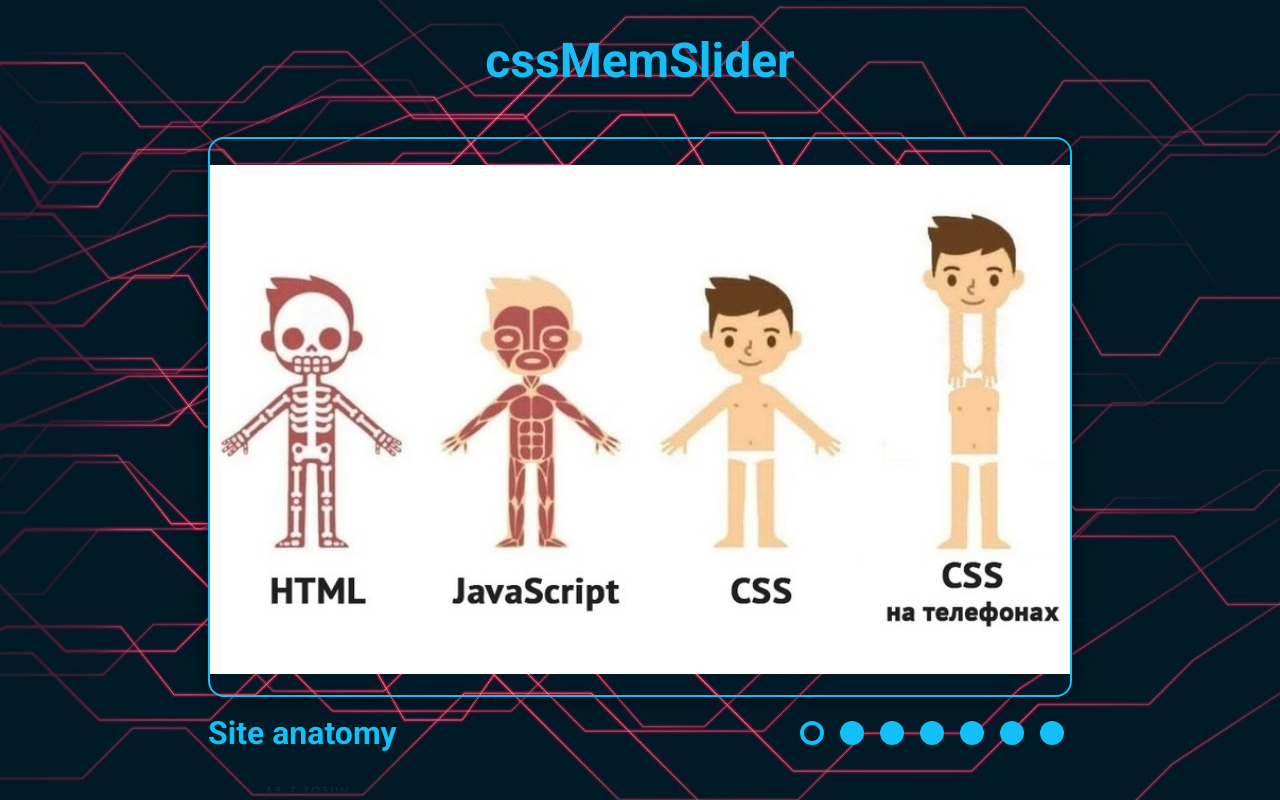
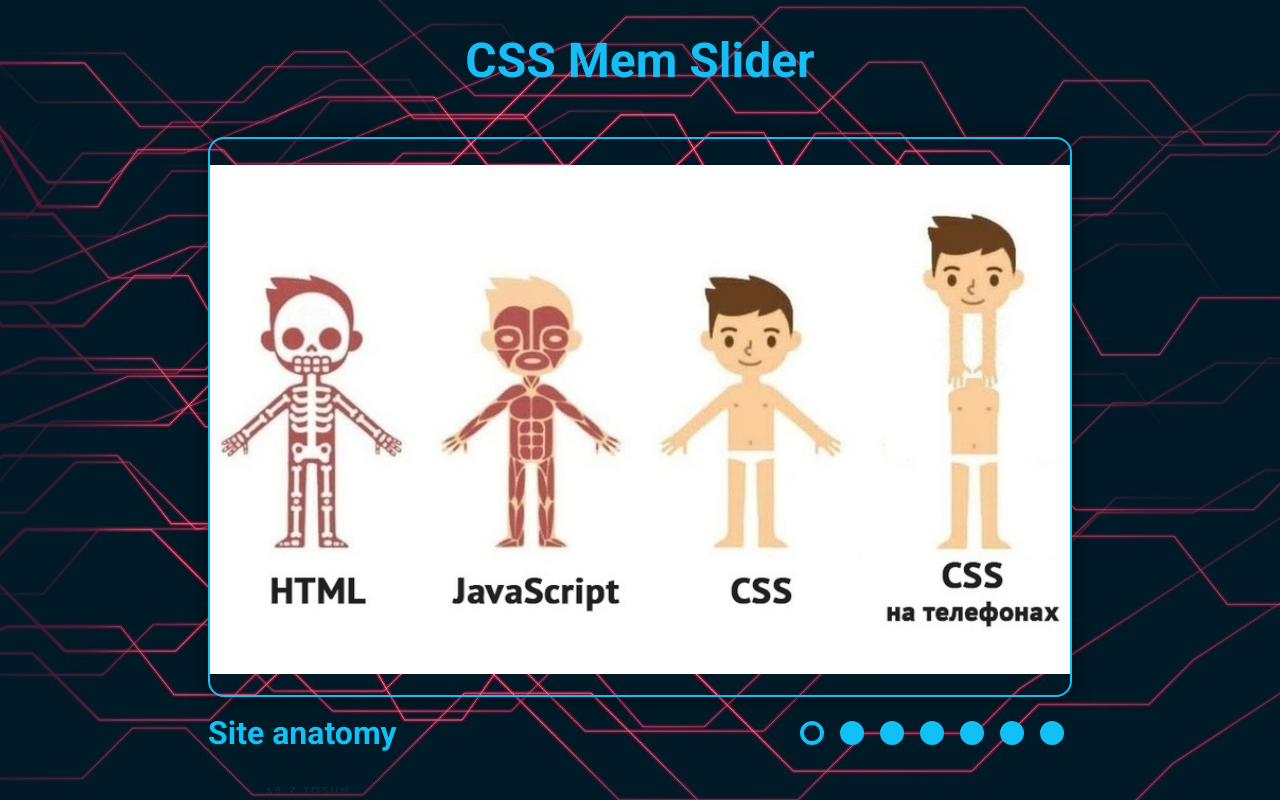
Before and after one commit to aArt13/cssMemSlider, a plain HTML site: page cssMemSlider/index.html in a window 1280 px wide. Drawn offline with Linux system fonts and the light colour scheme.

Commit message:
fix: fix title (Sun, May 15, 2022 05:27:55 PM)

```diff
--- a/cssMemSlider/index.html
+++ b/cssMemSlider/index.html
@@ -11,7 +11,7 @@
 <body>
     <div class="container">
         <header class="header">
-            <h1>cssMemSlider</h1>
+            <h1>CSS Mem Slider</h1>
         </header>
         <div class="wrapper-slider">
             <input type="radio" name="point" id="slide1" checked>
@@ -53,12 +53,6 @@
                     <label class="lbl" for="slide5"><span class="spn spn5"></span></label>
                     <label class="lbl" for="slide6"><span class="spn spn6"></span></label>
                     <label class="lbl" for="slide7"><span class="spn spn7"></span></label>
-
-                    <!-- <label class="lbl" for="slide1"><button class="btn" id="btn1"></button></label>
-                    <label class="lbl" for="slide2"><button class="btn" id="btn2"></button></label>
-                    <label class="lbl" for="slide3"><button class="btn" id="btn3"></button></label>
-                    <label class="lbl" for="slide4"><button class="btn" id="btn4"></button></label>
-                    <label class="lbl" for="slide5"><button class="btn" id="btn5"></button></label> -->
                 </div>
                 <div class="slider__description">
                     <p class="text text1">site anatomy</p>
```
